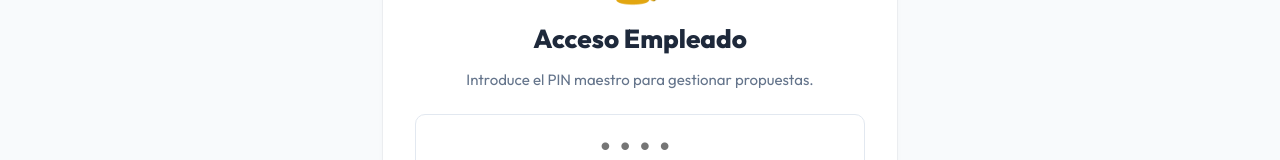
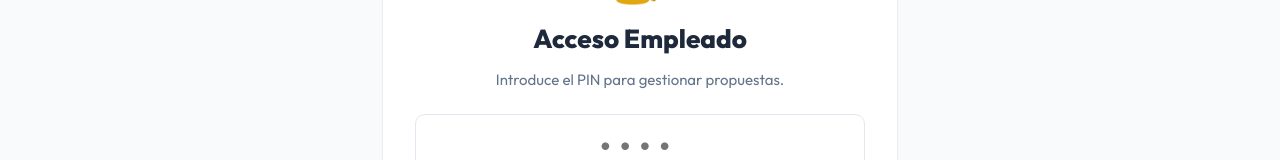
Before and after one commit to martascholarum/scholarum-simulacro, a React (Vite) app: page / in a window 1280 px wide. Shown: the part 269-429 px from the top of the page. Built offline with nearby package versions, Linux system fonts and the light colour scheme.

Commit message:
Mi primera prueba en la rama

```diff
--- a/src/components/AuthScreens.jsx
+++ b/src/components/AuthScreens.jsx
@@ -6,7 +6,7 @@ export function AuthScreens({ step, pinInput, setPinInput, handleLogin }) {
       <div style={{ ...sty.card, maxWidth: 450, margin: '60px auto', textAlign: 'center', borderTop: `4px solid ${C.blue}` }}>
         <div style={{ fontSize: 45, marginBottom: 15 }}>🔐</div>
         <h2 style={{ color: C.navy, margin: '0 0 10px 0', fontSize: 26, fontWeight: 800 }}>Acceso Empleado</h2>
-        <p style={{ color: C.slate, fontSize: 15, marginBottom: 25 }}>Introduce el PIN maestro para gestionar propuestas.</p>
+        <p style={{ color: C.slate, fontSize: 15, marginBottom: 25 }}>Introduce el PIN para gestionar propuestas.</p>
         <input type="password" placeholder="••••" value={pinInput} onChange={e => setPinInput(e.target.value)} onKeyDown={e => e.key === 'Enter' && handleLogin()} style={{ ...sty.input, textAlign: 'center', fontSize: 28, letterSpacing: 10, marginBottom: 20, padding: '15px' }} />
         <button onClick={handleLogin} style={{ ...sty.btn, width: '100%', fontSize: 16, padding: '14px' }}>Acceder al Sistema</button>
       </div>
```
